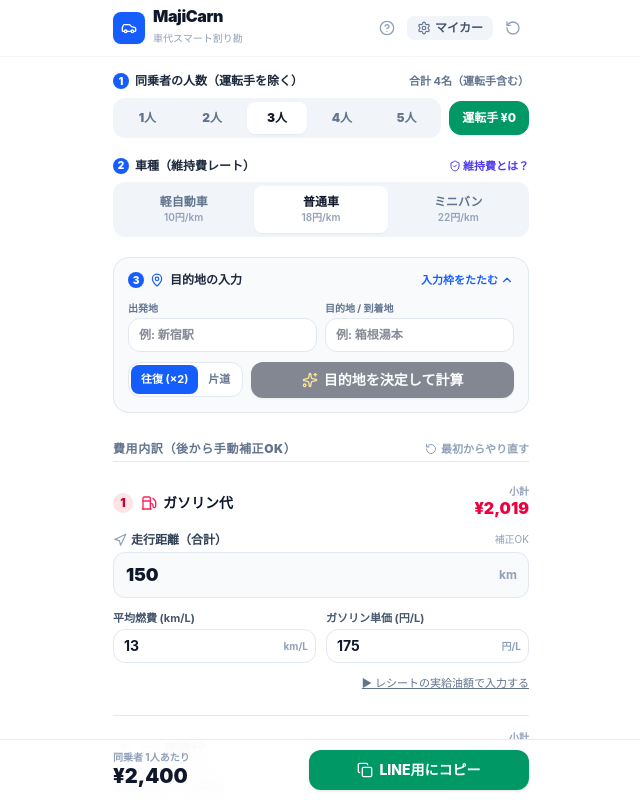
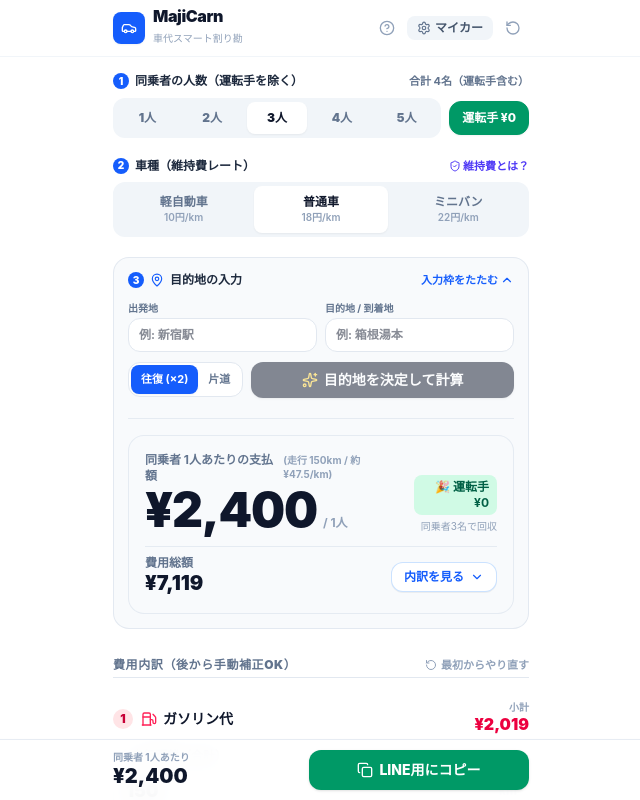
Before and after one commit to teluis5/app-majicarn, a React (Vite) app: page / in a window 1280 px wide. Both pictures are taken after a click on the button "目的地を決めずに、直接距離を入力して進める ➔". Shown: the top 800 px of the page, without its empty margins (319-959 px from the left). Built offline with nearby package versions, Linux system fonts and the light colour scheme.

Commit message:
feat: display per-person share and total cost above breakdown sections

```diff
--- a/src/App.tsx
+++ b/src/App.tsx
@@ -2,7 +2,6 @@
 import { Header } from './components/Header';
 import { QuickInputCard } from './components/QuickInputCard';
 import { DetailedSettingsAccordion } from './components/DetailedSettingsAccordion';
-import { ResultSummaryCard } from './components/ResultSummaryCard';
 import { SettlementSection } from './components/SettlementSection';
 import { InfoModal } from './components/InfoModal';
 import { ShareModal } from './components/ShareModal';
@@ -118,9 +117,10 @@
 
         {/* 1枚のシームレスなフラットキャンバス（バブル全廃・幅420pxに最適化） */}
         <main className="max-w-md mx-auto px-4 py-4 space-y-5 pb-28">
-          {/* 1. 入力セクション（人数・車種・目的地 ➔ 決定後に4大セクション展開） */}
+          {/* 1. 入力セクション（人数・車種・目的地 ➔ 決定後に即座に支払額＆総額表示 ➔ 下に4大セクション展開） */}
           <QuickInputCard
             trip={trip}
+            splitResult={splitResult}
             onTripChange={handleTripChange}
             onOpenHelp={() => setIsInfoOpen(true)}
             isDestinationSet={isDestinationSet}
@@ -128,13 +128,10 @@
             onResetDestination={() => setIsDestinationSet(false)}
           />
 
-          {/* 目的地決定後にのみ表示される結果・送金・詳細設定 */}
+          {/* 目的地決定後にのみ表示される送金・詳細設定 */}
           {isDestinationSet && (
             <div className="space-y-5 animate-in fade-in duration-300">
-              {/* 2. 結果サマリー（諸経費・維持費を自然に強調） */}
-              <ResultSummaryCard trip={trip} result={splitResult} />
-
-              {/* 3. 送金案内・PayPayメモ */}
+              {/* 2. 送金案内・PayPayメモ */}
               <SettlementSection
                 trip={trip}
                 result={splitResult}
--- a/src/components/QuickInputCard.tsx
+++ b/src/components/QuickInputCard.tsx
@@ -27,9 +27,12 @@
   type RouteEstimateResult,
 } from '../utils/routeEstimator';
 import { RouteMapView } from './RouteMapView';
+import { ResultSummaryCard } from './ResultSummaryCard';
+import type { SimpleSplitResult } from '../types/calculator';
 
 interface QuickInputCardProps {
   trip: TripData;
+  splitResult?: SimpleSplitResult;
   onTripChange: (updated: Partial<TripData>) => void;
   onOpenHelp: () => void;
   isDestinationSet: boolean;
@@ -39,6 +42,7 @@
 
 export const QuickInputCard: React.FC<QuickInputCardProps> = ({
   trip,
+  splitResult,
   onTripChange,
   onOpenHelp,
   isDestinationSet,
@@ -451,10 +455,17 @@
             distanceKm={trip.distanceKm}
           />
         )}
+
+        {/* 目的地決定直後にまずドカンと表示する「1人あたりの支払額と費用総額」 */}
+        {isDestinationSet && splitResult && (
+          <div className="pt-2">
+            <ResultSummaryCard trip={trip} result={splitResult} />
+          </div>
+        )}
       </div>
 
       {/* ━━━━━━━━━━━━━━━━━━━━━━━━━━━━━━━━━━━━━━━━━━━━━━━━
-          目的地決定後に表示される4大詳細セクション
+          目的地決定後に表示される4大詳細セクション（後から内訳を見る）
       ━━━━━━━━━━━━━━━━━━━━━━━━━━━━━━━━━━━━━━━━━━━━━━━━ */}
       {isDestinationSet && (
         <div className="space-y-6 pt-2 animate-in fade-in slide-in-from-top-3 duration-300">
```
